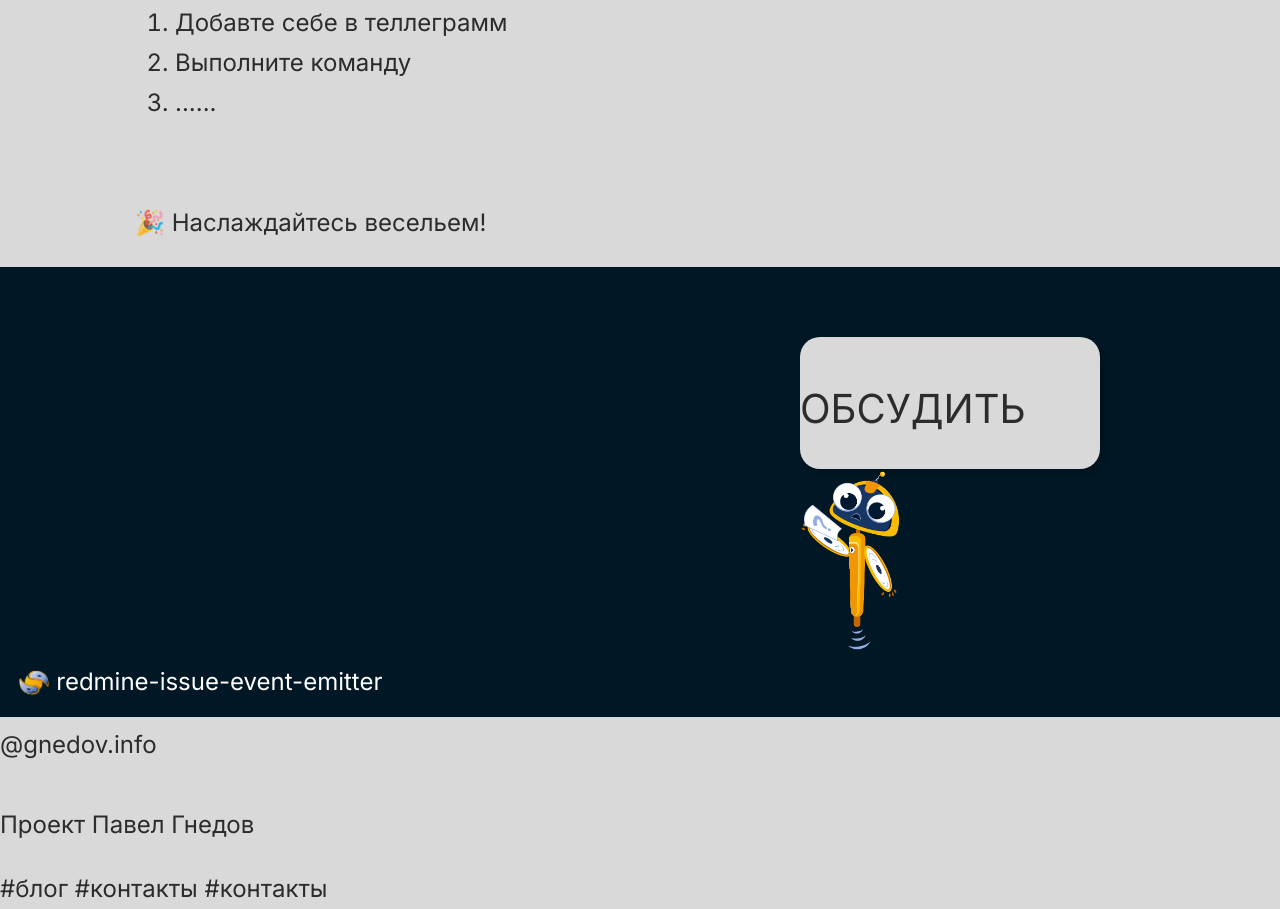
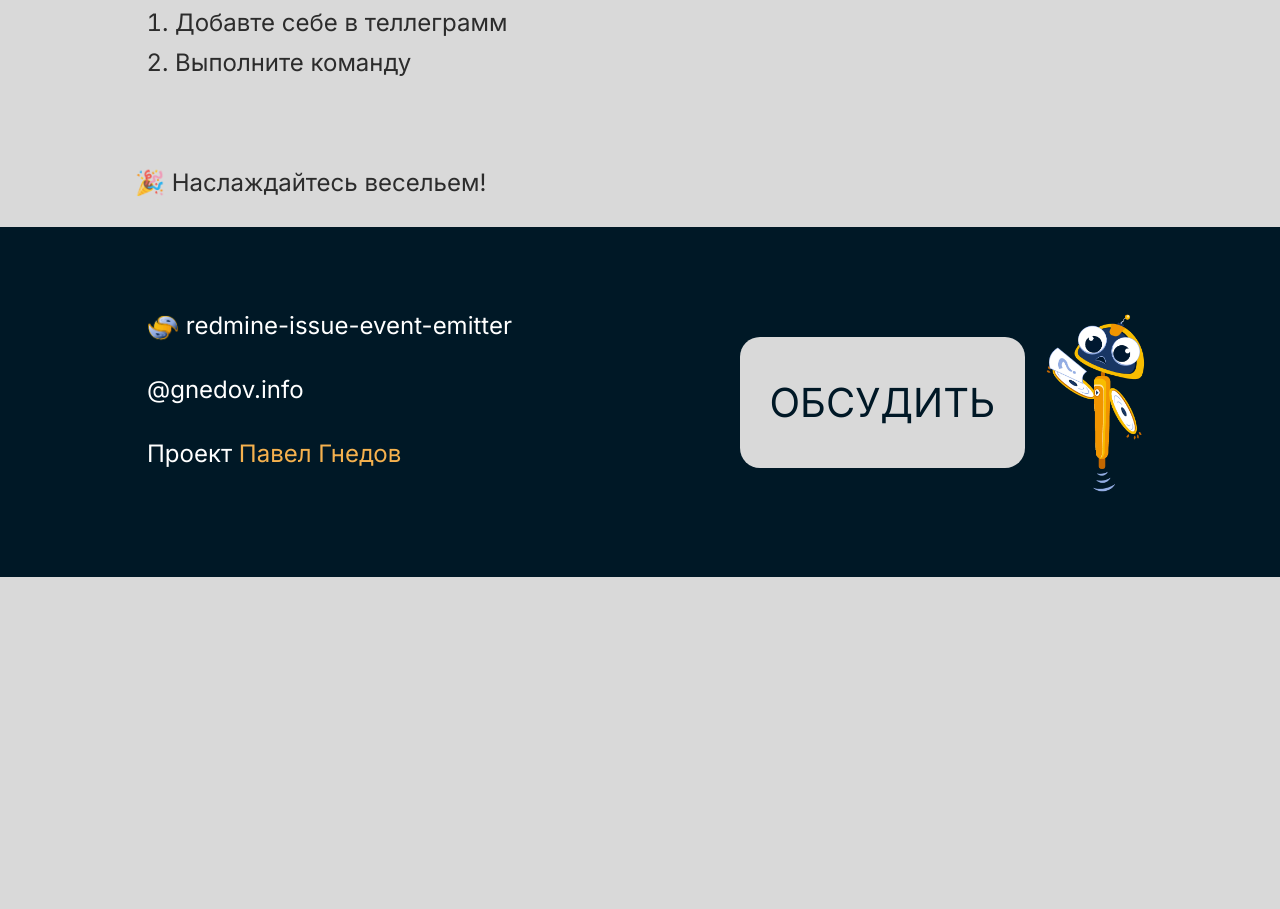
Before and after one commit to MariaGnedova/redmine-issue-event-emitter, a plain HTML site: page index.html in a window 1280 px wide. Shown: the part 3771-4680 px from the top of the page. After the commit the page ends 4348 px from the top, so only its background shows below. Drawn offline with Linux system fonts and the light colour scheme.

Commit message:
bottom improvements

```diff
--- a/index.html
+++ b/index.html
@@ -16,12 +16,6 @@
 
     <div class="top">
         <div class="container_title">
-            <!-- <img src="event-emitter.eltex.loc.svg"  alt="event_emitter_eltex_loc" class="event_emitter_eltex_loc" >  -->
-            <!-- <img src="event-emitter.eltex.loc.png"  alt="event_emitter_eltex_loc" class="event_emitter_eltex_loc" > -->
-            <!-- <img src="event-emitter.eltex.loc.myriad.pro.whinte.png"  alt="event_emitter_eltex_loc" class="event_emitter_eltex_loc" > -->
-            <!-- <a href="http://event-emitter.eltex.loc/" target="_blank">event-emitter.eltex.loc</a> -->
-            <!-- <img src="event-emitter.eltex.loc.svg" alt="event_emitter_eltex_loc" class="event_emitter_eltex_loc" > -->
-
             <div class="logo">
                 <a href="" class="logo">
                     <img src="event_emitter_eltex_loc-32px.png"  alt="event_emitter_eltex_loc" class="event_emitter_eltex_loc" >
@@ -39,7 +33,6 @@
         <div class="info">
             <h3>Redmine Issue Event Emitter</h3>
             <h1>ОБРАБОТКА И АНАЛИЗ ЗАДАЧ ИЗ "REDMINE"</h1>
-            <!-- <h4>ссылка на телеграмм бота</h4> -->
             <h4><a href="" target="_blank"> ссылка на телеграмм бота</a></h4>
         </div>
     </div>
@@ -155,7 +148,6 @@
         <ol>
             <li>Добавте себе в теллеграмм</li>
             <li>Выполните команду</li>
-            <li>......</li>
         </ol>
         <p>🎉  Наслаждайтесь весельем!</p>
 
@@ -163,36 +155,37 @@
 
     </div>
 
-    <!-- <div>
-        <div>
-            <div>
-                <div>
-                    <p> ОБСУДИТЬ </p>
-                </div>
-                <img src="Сharacter_02.png" width="100" alt="Сharacter">
-            </div>
-        </div>
-    </div> -->
-
     <div class="basement">
         <div class="basement_grid">
-            <div class="discuss">
-                <div class="discuss_button">
-                    <p class="discuss_text"> ОБСУДИТЬ </p>
-                </div>
-                <img src="Сharacter_02.png" width="100" alt="Сharacter" class="character_02">
-            </div>
-            <div class="logo">
-                <a href="" class="logo">
+            <div class="bottom_contacts">
+                <!-- Поменять класс -->
+                <a href="" class="">
                     <img src="event_emitter_eltex_loc-32px.png"  alt="event_emitter_eltex_loc" class="event_emitter_eltex_loc" >
                     <span>redmine-issue-event-emitter</span>
                 </a>
+                <p><a href="" target="_blank">  @gnedov.info </a></p>
+                <p><a href="" target="_blank">  Проект
+                    <span class="text_box_text_orange"> Павел Гнедов</span>
+                     </a></p>
             </div>
-            <p>@gnedov.info <br><br>
-                Проект Павел Гнедов</p>
-            <p>#блог
-                #контакты
-                #контакты</p>
+
+            <!-- <div class="bottom_information">
+                <p><a href="" target="_blank"> #документация</a></p>
+                <p><a href="https://t.me/pavelgnedov" target="_blank"> #контакты</a></p>
+                <p><a href="https://gnedov.info/" target="_blank"> #блог</a></p>
+            </div>
+            Повторяющаяся информация не вижу целевого смысла её оставлять-->
+
+            <div class="discuss">
+                <div class="discuss_button">
+                    <a href="https://t.me/pavelgnedov" target="_blank" >
+                        <p class="discuss_text"> ОБСУДИТЬ </p>
+                </div>
+                </a>
+                <img src="Сharacter_02.png" width="100" alt="Сharacter" class="character_02">
+
+            </div>
+            <!-- <img src="Сharacter_02.png" width="100" alt="Сharacter" class="character_02"> -->
 
         </div>
     </div>
--- a/styles.css
+++ b/styles.css
@@ -6,26 +6,11 @@ body {
     color: rgba(0, 0, 0, 0.8);
     font-size: 24px;
     font-weight: 400;
-    /* font-family: Impact, Haettenschweiler, 'Arial Narrow Bold', sans-serif; */
     font-family: 'Inter', sans-serif;
     font-style: normal;
     font-weight: 400;
     font-size: 24px;
     line-height: 40px;
-
-    /* width: 670px;
-    height: 200px;
-    display: flex;
-    flex-direction: column;
-    align-items: flex-start;
-    padding: 0px;
-    gap: 32px;
-
-    position: absolute;
-    width: 1170px;
-    height: 2716px;
-    left: 135px;
-    top: 956px; */
 }
 
 a {
@@ -34,7 +19,6 @@ a {
 }
 
 a:hover {
-    /* text-decoration: underline; */
     color: #F5B14E;
 }
 
@@ -42,12 +26,15 @@ a:active {
     color: #F5B14E;
 }
 
-/* a:visited {
-    color: #D9D9D9;
-} */
+a.logo {
+    color: #fff;
+}
+
+a.logo:active{
+    color: #fff;
+}
 
 .top {
-    /* display: block; */
     display: flex;
     flex-direction: row;
     position: fixed;
@@ -57,7 +44,6 @@ a:active {
     height: 80px;
     background-color: #001826;
     width: 100%;
-    /* height: 100%; */
     overflow: hidden;
     margin: 0;
     padding: 0;
@@ -67,24 +53,16 @@ a:active {
 
 .cover {
     box-sizing: border-box;
-
     position: absolute;
     width: 100%;
     height: 900px;
     left: 0px;
     top: 0px;
-
     background: #001826;
     border: 0;
 }
 
 h1 {
-    /* position: absolute;
-    left: 0%;
-    right: 0%;
-    top: 18.22%;
-    bottom: 24.7%; */
-    /* position: absolute; */
     left: 0%;
     right: 0%;
     top: 18.22%;
@@ -94,15 +72,9 @@ h1 {
     font-size: 94px;
     line-height: 94px;
     text-transform: uppercase;
-    /* max-width: 697px; */
 }
 
 h3 {
-    /* position: absolute;
-    left: 0%;
-    right: 39.02%;
-    top: 0%;
-    bottom: 93.12%; */
     color: #F5B14E;
     font-family: 'Source Code Pro';
     letter-spacing: 0.12em;
@@ -113,12 +85,6 @@ h3 {
 }
 
 h4 {
-    /* position: absolute;
-    left: 0%;
-    right: 22.09%;
-    top: 87.85%;
-    bottom: 0%; */
-    /* text-decoration: underline; */
     font-style: normal;
     font-weight: 600;
     font-size: 40px;
@@ -142,26 +108,19 @@ h4:hover {
     left: 130px;
     top: 181px;
     background: url;
-    /* position: absolute;
-    width: 375px;
-    height: 671.67px;
-    left: 113px;
-    top: 162px; */
-    /* width: 200px; */
-    /* box-shadow: 4px 4px 14px #F5B14E; */
+}
+
+.character_02 {
+    padding-left: 20px;
 }
 
 div.message {
-    /* width: 1170px; */
-    /* height: 38px; */
-/* width: 400px; */
     display: flex;
     flex-direction: row;
     align-items: end;
     justify-content: center;
 
 }
-
 
 .text_box {
     width: 760px;
@@ -170,32 +129,6 @@ div.message {
     border-radius: 28px;
     box-shadow: 4px 4px 14px rgba(0, 0, 0, 0.25);
     padding-top: 2.4%;
-    /* padding-left: 16.57%; */
-    /* box-sizing: border-box; */
-    /* position: absolute; */
-    /* left: 100%;
-    right: -91.19%;
-    top: 100%;
-    bottom: -100%; */
-    /* background: #FFFFFF;
-    transform: rotate(-180deg); */
-    /* position: relative; */
-    /* text-align: center; */
-    /* color: white; */
-    /* height:38px;
-    width: 400px;
-    display: flex;
-    flex-direction: row;
-    align-items: center;
-    justify-content: center; */
-    /* display: flex;
-    flex-direction: row;
-    align-items: baseline;
-    justify-content: left;
-    background: url(text_box_3.png);
-    background-repeat: no-repeat;
-    background-position: left 50px top 0px; */
-    /* width: 1200px;  */
 }
 
 .text_box_5 {
@@ -208,47 +141,69 @@ div.message {
 }
 
 .basement {
+    display: flex;
+    flex-direction: row;
+    position: absolute;
+    left: 0px;
     box-sizing: border-box;
-    position: absolute;
     width: 100%;
-    /* top: 3780px; */
-    background: #001826;
-    height: 450px;
+    overflow: hidden;
+    background-color: #001826;
+    height: 350px;
     border: 10px;
+    box-sizing: content-box;
 }
 
 .basement_grid {
-    margin-top: 70px;
+    position: relative;
+    margin-left: 135px;
+    margin-right: 135px;
+    height: 100%;
+    width: 100%;
+    display: flex;
+    align-items: center;
+    flex-direction: row;
+    justify-content: space-between;
+
+}
+
+.bottom_contacts {
+    padding: .5em;
+}
+
+.discuss {
+    position: relative;
+    height: 100%;
+    display: flex;
+    align-items: center;
+    flex-direction: row;
+    justify-content: space-between;
 }
 
 .discuss_button {
-    width: 300px;
-    height: 120px;
     background-color: #D9D9D9;
     border-radius: 20px;
-    box-shadow: 4px 4px 14px rgba(0, 0, 0, 0.25);
-    padding-top: 2.4%;
     cursor: pointer;
+    display: block;
+    padding: 1px 30px;
+    line-height: normal;
+    font-size: 20px;
 }
 
-.discuss {
-    margin-left: 800px;
-}
+/* .discuss_button a:hover {
+    color: #001826;
+} */
 
 .discuss_text {
     font-size: 40px;
+    color: #001826;
 }
 
-/* .character_02 {
-    margin-right: 50px;
-} */
-
+.discuss_text:hover {
+    color: #268ccc;
+}
 
 .text_box_text {
-    /* position: absolute; */
-    /* top: 50%;
-    left: 50%; */
-    /* transform: translate(-50%, -50%); */
     padding-top: 0px;
     padding-left: 40px;
     font-size: 16pt;
@@ -260,21 +215,14 @@ div.message {
     color: rgb(38 140 204/var(--tw-text-opacity));
 }
 
+.text_box_text_orange {
+    --tw-text-opacity: 1;
+    color: #F5B14E;
+}
+
 .info {
     font-family: 'Source Code Pro';
-    /* position: absolute;      */
-    /* font-style: normal;
-    font-weight: 600;
-    font-size: 94px;
-    line-height: 94px;
-    font-style: normal;
-    font-weight: 600;
-    font-size: 94px;
-    line-height: 94px; */
-    /* background-color: #001826; */
     color: #fff;
-    /* margin: 0; */
-    /* font-style: italic; */
     font-weight: bold;
     text-decoration: none;
     text-transform: uppercase;
@@ -283,49 +231,21 @@ div.message {
     max-height: 494px;
     left: 635px;
     top: 251px;
-    /* max-width: 697px; */
 }
 
-
-/* .container_title p {
-    color: #fff;
-    font-family: 'Source Code Pro';
-    cursor: pointer;
-} */
-
-.container_title {
-    height: 100%;
-    width: 100%;
-    margin-left: 100px;
-    margin-right: 100px;
-    display: flex;
-    flex-direction: row;
-    align-items: center;
-    justify-content: space-between;
-    /* Не влияет значение на значения */
-}
 .container_title {
     position: relative;
     margin-left: 135px;
     margin-right: 135px;
-    /* vertical-align: middle; */
-    /* display: table-cell; */
+    align-items: center;
+    flex-direction: row;
+    justify-content: space-between;
     height: 100%;
     width: 100%;
     display: flex;
-    /* align-content: center; */
-    align-items: center;
-    flex-direction: row;
-    justify-content: space-between;
-    /* Не влияет значение на значения */
-
 }
 
 .contener {
-    /* position: absolute; */
-    /* height: 2716px; */
-    /* left: 135px;
-    top: 956px; */
     max-width: 1170px;
     display: flex;
     flex-direction: column;
@@ -337,17 +257,9 @@ div.message {
 }
 
 .event_emitter_eltex_loc {
-    /* display: table; */
-    /* width: 32px; */
     vertical-align: middle;
     height: 32px;
     cursor: pointer;
-    /* width: 500px;
-    height: 48px;
-    display: flex;
-    flex-direction: row;
-    align-items: center;
-    justify-content: center;  */
     transition: width 0.5s, height 0.5s;
 }
 
@@ -355,14 +267,6 @@ div.message {
     vertical-align: middle;
     height: 52px;
     padding: 0em 15px 0px 0px;
-    /* bottom: 0; */
-    /* cursor: pointer; */
-}
-
-
-.event_emitter_eltex_loc:hover {
-    /* height: 38px; */
-    /* transform: scale(1.5); */
 }
 
 div.logo {
@@ -372,103 +276,15 @@ div.logo {
     flex-direction: row;
     align-items: center;
     justify-content: center;
+    transition-duration: 0.5s;
+    transition-timing-function: linear;
 }
 
 div.logo:hover {
     transform: scale(1.1);
 }
 
-a.logo {
+
+.bottom_contacts a:hover {
     color: #fff;
 }
-
-a.logo:active{
-    color: #fff;
-}
-
-.basement {
-  */
-    /* display: flex;
-    flex-direction: row;
-    position: fixed;
-    z-index: 100500;
-    height: 80px;
-    background-color: #001826;
-    width: 100%;
-    height: 100%;
-    overflow: hidden;
-    margin: 0;
-    padding: 0;
-    border: 0;
-    box-sizing: content-box; */
-}
-
-.discuss_button {
-    /* gap: 2.5rem; */
-
-}
-
-/* .logo {
-    pointer-events: auto;
-} */
-
-
-/* .cylon_eye { */
-    /* background-image: url(event_emitter_eltex_loc-32px.png) */
-    /* background-color: red; */
-    /* background-image: -webkit-linear-gradient(    left, rgba( 0,0,0,0.9 ) 25%, rgba( 0,0,0,0.1 ) 50%, rgba( 0,0,0,0.9 ) 75%);
-    background-image:    -moz-linear-gradient(    left, rgba( 0,0,0,0.9 ) 25%, rgba( 0,0,0,0.1 ) 50%, rgba( 0,0,0,0.9 ) 75%);
-    background-image:      -o-linear-gradient(    left, rgba( 0,0,0,0.9 ) 25%, rgba( 0,0,0,0.1 ) 50%, rgba( 0,0,0,0.9 ) 75%);
-    background-image:         linear-gradient(to right, rgba( 0,0,0,0.9 ) 25%, rgba( 0,0,0,0.1 ) 50%, rgba( 0,0,0,0.9 ) 75%);
-    color: white;
-    height: 100%;
-    width: 20%; */
-
-    /* -webkit-animation: 4s linear 0s infinite alternate move_eye;
-       -moz-animation: 4s linear 0s infinite alternate move_eye;
-         -o-animation: 4s linear 0s infinite alternate move_eye;
-            animation: 4s linear 0s infinite alternate move_eye; */
-
-/* } */
-
-/* @-webkit-keyframes move_eye { from { margin-left:-20%; } to { margin-left:100%; }  }
-   @-moz-keyframes move_eye { from { margin-left:-20%; } to { margin-left:100%; }  }
-     @-o-keyframes move_eye { from { margin-left:-20%; } to { margin-left:100%; }  }
-        @keyframes move_eye { from { margin-left:-20%; } to { margin-left:100%; }  } */
-
-/* #sbs-504777358-1666358541849{
-    animation-name: slide;
-    animation-duration: 0.1s;
-    animation-timing-function: linear;
-    animation-delay: 0s;
-    animation-iteration-count: 1;
-
-    animation-fill-mode: forwards;
-    animation-play-state: running;
-    animation-timeline: ;
-    animation-direction: normal;
-    backface-visibility: hidden;
-} */
-
-
-/* #rec504777358 .tn-elem[data-elem-id="1666358541849"] .tn-atom {
-    background-position: center center;
-    background-size: cover;
-    background-repeat: no-repeat;
-    border-color: transparent;
-    border-style: solid;
-}
-
-#allrecords a {
-    color: #ff8562;
-    text-decoration: none;
-}
-
-.t396 .tn-atom {
-    display: table-cell;
-    vertical-align: middle;
-    width: 100%;
-    -webkit-text-size-adjust: 100%;
-    -moz-text-size-adjust: 100%;
-    -ms-text-size-adjust: 100%;
-} */
```
